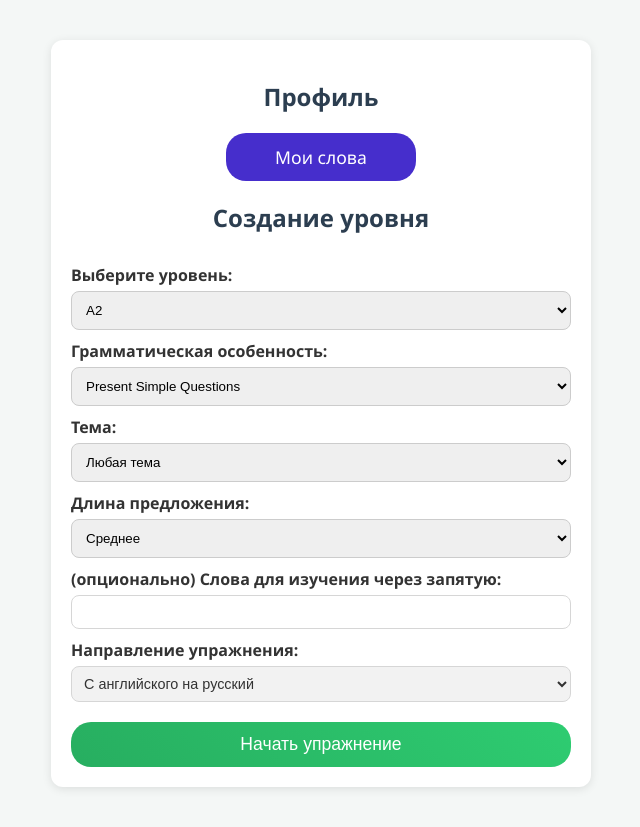
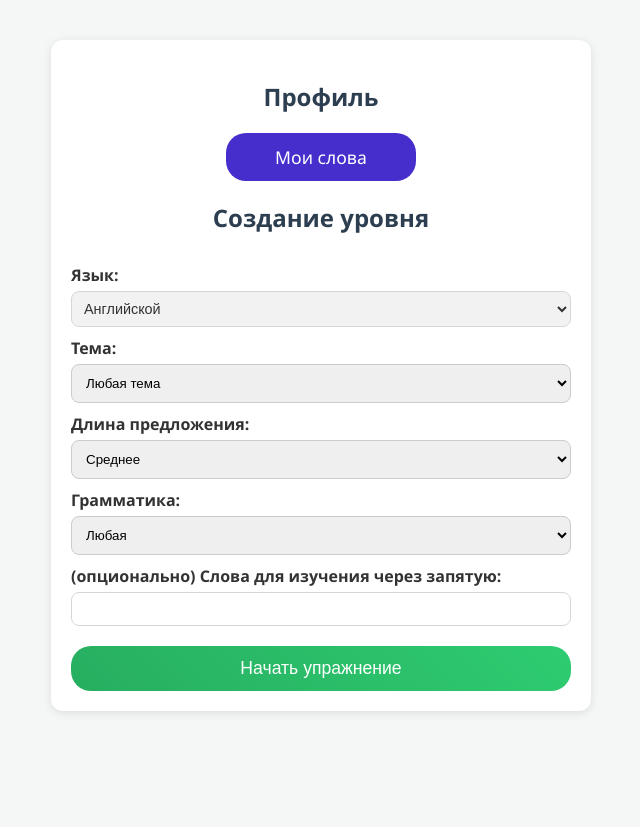
Before and after one commit to MaksKukarach/wordbank, a Flask app: page / in a window 1280 px wide. Shown: the whole page, without its empty margins (319-959 px from the left). After the commit the page ends 713 px from the top, so only its background shows below. Run offline with Flask 3, Linux system fonts and the light colour scheme.

Commit message:
exercise creation menu polish; added 'i'  to italian grammar particles

```diff
--- a/exercise.py
+++ b/exercise.py
@@ -14,7 +14,7 @@ def process_sentence(sentence: str, source_lang: str, target_lang: str):
     # Exclude grammar particles
     grammar_particles = {
         "english": ["is", "are", "the", "a", "an", "to", "do", "does", "has", "have"],
-        "italian": ["è", "sono", "il", "la", "un", "una", "per", "fare", "ha", "ho"]
+        "italian": ["è", "sono", "il", "la", "le", "i", "un", "una", "per", "fare", "ha", "ho"]
     }
 
     learnable_words = [word for word in words if word.lower() not in grammar_particles[source_lang.lower()]]
--- a/openai_api.py
+++ b/openai_api.py
@@ -8,9 +8,9 @@ client = openai.OpenAI()
 
 def generate_sentence(level, grammar, length, new_words=None, lang="English", topic="any"):
     prompt = f"Write a sentence in {lang}. There must be {length} words."
-    if topic != "any":
+    if topic != "":
         prompt += f" The theme of the sentence is: {topic}."
-    if grammar != "any":
+    if grammar != "":
         prompt += f" Use only the grammar {grammar}."
     if new_words:
         prompt += f" Incorporate these words (in any order): {new_words}."
--- a/templates/index.html
+++ b/templates/index.html
@@ -13,29 +13,23 @@
     <a href="{{ url_for('wordbank') }}" class="btn">Мои слова</a>
     <h2>Создание уровня</h2>
     <form action="{{ url_for('start_exercise') }}" method="POST">
-      <label for="level">Выберите уровень:</label>
+      <!-- <label for="level">Сложность:</label>
       <select name="level" id="level">
-        <option value="A0">A0</option>
-        <option value="A1">A1</option>
-        <option value="A2" selected>A2</option>
-        <option value="B1">B1</option>
-        <option value="B2">B2</option>
-      </select>
+        <option value="simple">Легко</option>
+        <option value="" selected>Средне</option>
+        <option value="hard">Сложно</option>
+        <option value="very hard">Очень сложно</option>
+      </select> -->
 
-      <label for="grammar">Грамматическая особенность:</label>
-      <select name="grammar" id="grammar">
-        <option value="any" selected>Любая грамматика</option>
-        <option value="Present Simple">Present Simple</option>
-        <option value="Present Simple Questions" selected>Present Simple Questions</option>
-        <option value="Present Simple Negations">Present Simple Negations</option>
-        <option value="Present Continuous">Present Continuous</option>
-        <option value="Present Continuous Questions">Present Continuous Questions</option>
-        <option value="Present Continuous Negations">Present Continuous Negations</option>
+      <label for="direction">Язык:</label>
+      <select name="direction" id="direction" class="secondary">
+        <option value="English-Russian">Английской</option>
+        <option value="Italian-Russian">Итальянский</option>
       </select>
 
       <label for="topic">Тема:</label>
       <select name="topic" id="topic">
-        <option value="any" selected>Любая тема</option>
+        <option value="" selected>Любая тема</option>
         <option value="Food">Food</option>
         <option value="Travel">Travel</option>
         <option value="Work">Work</option>
@@ -43,7 +37,6 @@
         <option value="Football">Football</option>
         <option value="Brawl Stars">Brawl Stars</option>
         <option value="SpongeBob">SpongeBob</option>
-
       </select>
 
       <label for="length">Длина предложения:</label>
@@ -53,16 +46,19 @@
         <option value="from 10 to 15">Длинное</option>
       </select>
 
+      <label for="grammar">Грамматика:</label>
+      <select name="grammar" id="grammar">
+        <option value="" selected>Любая</option>
+        <option value="Present Simple">Present Simple</option>
+        <option value="Present Simple Questions">Present Simple Questions</option>
+        <option value="Present Simple Negations">Present Simple Negations</option>
+        <option value="Present Continuous">Present Continuous</option>
+        <option value="Present Continuous Questions">Present Continuous Questions</option>
+        <option value="Present Continuous Negations">Present Continuous Negations</option>
+      </select>
+
       <label for="new_words">(опционально) Слова для изучения через запятую:</label>
       <input type="text" name="new_words" id="new_words" class="secondary">
-
-      <label for="direction">Направление упражнения:</label>
-      <select name="direction" id="direction" class="secondary">
-        <option value="English-Russian">С английского на русский</option>
-        <option value="Russian-English">С русского на английский</option>
-        <option value="Italian-Russian">С итальянского на русский</option>
-        <option value="Russian-Italian">С русского на итальянский</option>
-      </select>
 
       <button type="submit">Начать упражнение</button>
     </form>
```
